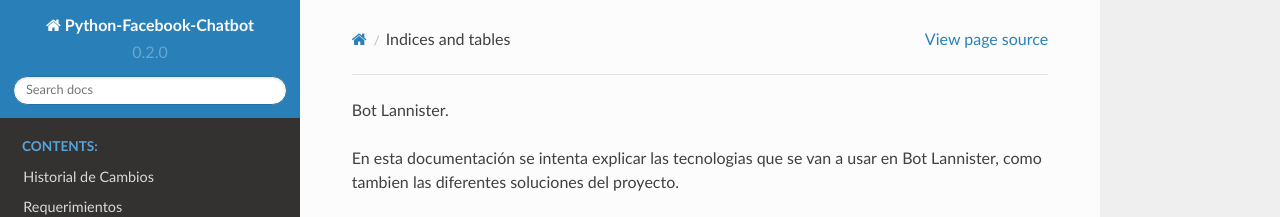
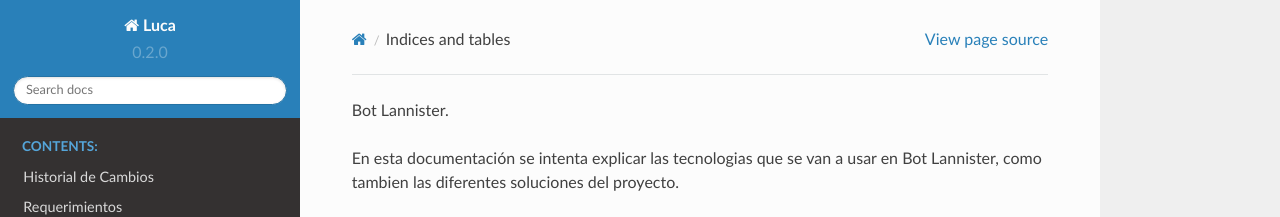
Before and after one commit to luismayta/luca, a Sphinx documentation site: the page built from docs/index.rst, in a window 1280 px wide. Shown: the top 217 px of the page. Built offline with Sphinx 7.4.7 and the Read the Docs theme 2.0.0, drawn with Linux system fonts in a browser that asks for light colours; pages that are not in the unit, such as notebooks, are missing from menus.

Commit message:
docs: info docs (#113)

```diff
--- a/docs/_templates/links.rst
+++ b/docs/_templates/links.rst
@@ -14,8 +14,8 @@
 .. code developer
 .. _cloud computing: https://en.wikipedia.org/wiki/Cloud_computing
 .. _git: https://git-scm.com/
-.. _repositorio: https://bitbucket.org/lapositivatd/python-facebook-chatbot
-.. _company: https://bitbucket.org/lapositivatd
+.. _repositorio: https://github.com/luismayta/luca
+.. _company: https://github.com/luismayta
 .. _Python 3.6.0: https://www.python.org/downloads/release/python-360
 .. _Docker: https://www.docker.com/
 .. _Docker Compose: https://docs.docker.com/compose
--- a/docs/conf.py
+++ b/docs/conf.py
@@ -1,7 +1,7 @@
 #!/usr/bin/env python3
 # -*- coding: utf-8 -*-
 #
-# Python-Facebook-Chatbot documentation build configuration file, created by
+# Luca documentation build configuration file, created by
 # sphinx-quickstart on Tue Jun 20 23:49:25 2017.
 #
 # This file is execfile()d with the current directory set to its
@@ -63,7 +63,7 @@ source_suffix = '.rst'
 master_doc = 'index'
 
 # General information about the project.
-project = 'Python-Facebook-Chatbot'
+project = 'Luca'
 author = 'Luis Mayta'
 
 # The version info for the project you're documenting, acts as replacement for
@@ -116,7 +116,7 @@ html_static_path = ['_static']
 # -- Options for HTMLHelp output ------------------------------------------
 
 # Output file base name for HTML help builder.
-htmlhelp_basename = 'Python-Facebook-Chatbotdoc'
+htmlhelp_basename = 'Lucadoc'
 
 
 # -- Options for LaTeX output ---------------------------------------------
@@ -135,7 +135,7 @@ latex_elements = {
 #  author, documentclass [howto, manual, or own class]).
 latex_documents = [
     (
-        master_doc, 'Python-Facebook-Chatbot.tex', 'Python-Facebook-Chatbot Documentation',
+        master_doc, 'Luca.tex', 'Luca Documentation',
         'Luis Mayta', 'manual',
     ),
 ]
@@ -147,7 +147,7 @@ latex_documents = [
 # (source start file, name, description, authors, manual section).
 man_pages = [
     (
-        master_doc, 'python-facebook-chatbot', 'Python-Facebook-Chatbot Documentation',
+        master_doc, 'luca', 'Luca Documentation',
         [author], 1,
     ),
 ]
@@ -160,8 +160,8 @@ man_pages = [
 #  dir menu entry, description, category)
 texinfo_documents = [
     (
-        master_doc, 'Python-Facebook-Chatbot', 'Python-Facebook-Chatbot Documentation',
-        author, 'Python-Facebook-Chatbot', 'One line description of project.',
+        master_doc, 'Luca', 'Luca Documentation',
+        author, 'Luca', 'One line description of project.',
         'Miscellaneous',
     ),
 ]
--- a/docs/index.rst
+++ b/docs/index.rst
@@ -1,4 +1,4 @@
-.. Python-Facebook-Chatbot documentation master file, created by
+.. Luca documentation master file, created by
    sphinx-quickstart on Tue Jun 20 23:49:25 2017.
    You can adapt this file completely to your liking, but it should at least
    contain the root `toctree` directive.
```
Also changed, not shown: other parts of docs/_templates/links.rst (+0 -1 lines), .pre-commit-config.yaml, 1 other file.
